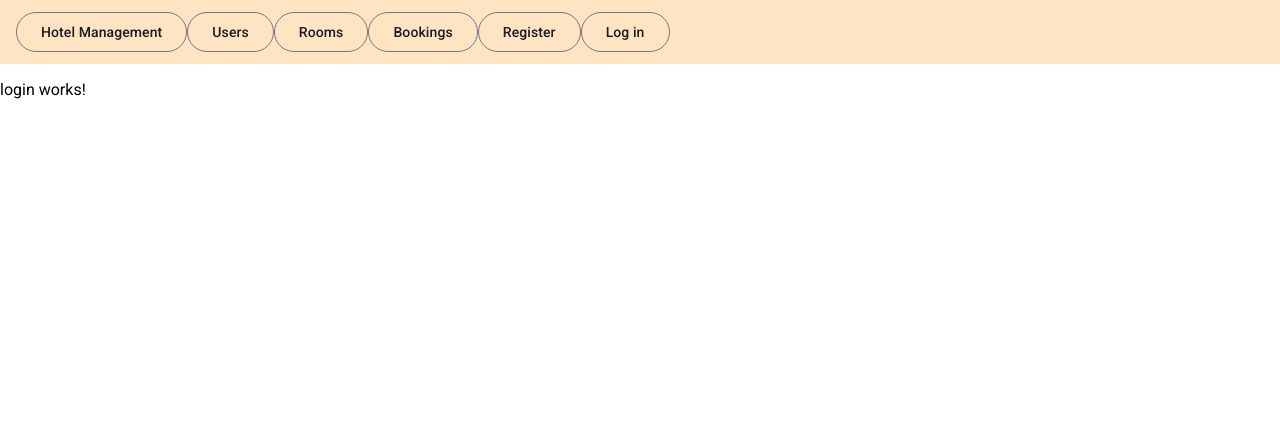
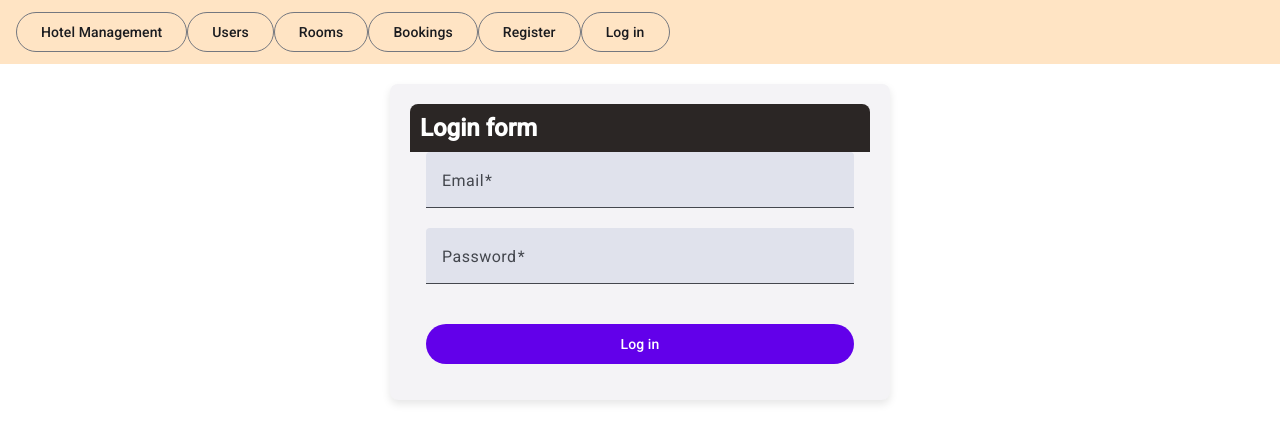
Before and after one commit to MikalaiRakhman/hotel-management, an Angular app: page /login in a window 1280 px wide. Shown: the top 442 px of the page. Built offline with nearby package versions, Linux system fonts and the light colour scheme.

Commit message:
Added async login() to the auth.service, created new ilogin-request.ts interface, added code to login.component

```diff
--- a/src/app/auth/login/login.component.css
+++ b/src/app/auth/login/login.component.css
@@ -0,0 +1,52 @@
+.login-card {
+    max-width: 500px;
+    margin: 20px auto;
+    padding: 20px;
+    box-shadow: 0 4px 8px rgba(0, 0, 0, 0.1);
+    border-radius: 8px;
+  }
+
+  .login-card mat-card-header {
+    text-align: center;
+    background-color: #2b2625;
+    color: rgb(255, 255, 255);
+    border-top-left-radius: 8px;
+    border-top-right-radius: 8px;
+    padding: 10px;
+  }
+
+  .login-card mat-card-title {
+    font-size: 24px;
+    font-weight: bold;
+  }
+
+  .login-card mat-card-content {
+    display: flex;
+    flex-direction: column;
+    gap: 10px;
+  }
+
+  mat-form-field {
+    width: 100%;
+  }
+
+  button[mat-raised-button] {
+    width: 100%;
+    margin-top: 20px;
+    padding: 10px;
+    background-color: #6200ea;
+    color: white;
+  }
+
+  button[mat-raised-button]:hover {
+    background-color: #3700b3;
+  }
+
+  mat-error {
+    font-size: 12px;
+    color: red;
+  }
+
+  .spacer {
+    flex: 1;
+  }
--- a/src/app/auth/login/login.component.html
+++ b/src/app/auth/login/login.component.html
@@ -1 +1,22 @@
-<p>login works!</p>
+<mat-card class="login-card">
+    <mat-card-header>
+      <mat-card-title>Login form</mat-card-title>
+    </mat-card-header>
+    <mat-card-content>
+      <form [formGroup]="loginForm" (ngSubmit)="onLogin()">
+        <mat-form-field appearance="fill">
+          <mat-label>Email</mat-label>
+          <input matInput formControlName="email" required />
+          <mat-error *ngIf="loginForm.get('email')?.hasError('required')">Email is required.</mat-error>
+          <mat-error *ngIf="loginForm.get('email')?.hasError('email')">Email must be in a valid format.</mat-error>
+        </mat-form-field>
+        <mat-form-field appearance="fill">
+            <mat-label>Password</mat-label>
+            <input matInput formControlName="password" required />
+            <mat-error *ngIf="loginForm.get('password')?.hasError('required')">Password is required.</mat-error>
+            <mat-error *ngIf="loginForm.get('password')?.hasError('minLength')">Password must be at least 6 characters.</mat-error>
+        </mat-form-field>
+        <button mat-raised-button color="primary" type="submit" [disabled]="loginForm.invalid">Log in</button>
+      </form>
+    </mat-card-content>
+  </mat-card>
--- a/src/app/auth/login/login.component.ts
+++ b/src/app/auth/login/login.component.ts
@@ -1,11 +1,49 @@
-import { Component } from '@angular/core';
+import { Component, inject } from '@angular/core';
+import { CommonModule } from '@angular/common';
+import { FormBuilder, FormGroup, ReactiveFormsModule, Validators } from '@angular/forms';
+import { MatInputModule } from '@angular/material/input';
+import { MatFormFieldModule } from '@angular/material/form-field';
+import { MatButtonModule } from '@angular/material/button';
+import { MatIconModule } from '@angular/material/icon';
+import { MatCardModule } from '@angular/material/card';
+import { AuthService } from '../../services/auth-service/auth.service';
+import { Router } from '@angular/router';
+import { ILoginRequest } from '../../interfaces/ilogin-request';
 
 @Component({
   selector: 'app-login',
-  imports: [],
+  imports: [CommonModule, ReactiveFormsModule, MatInputModule, MatFormFieldModule, MatButtonModule, MatIconModule, MatCardModule],
   templateUrl: './login.component.html',
   styleUrl: './login.component.css'
 })
+
 export class LoginComponent {
+    loginForm: FormGroup;
+    private fb = inject(FormBuilder);
+    private authService = inject(AuthService);
+    private router = inject(Router);
 
+    constructor() {
+        this.loginForm = this.fb.group({
+            email: ['', [Validators.required, Validators.email]],
+            password: ['', [Validators.required, Validators.minLength(6)]],
+        });
+    }
+
+    async onLogin(): Promise<void> {
+      if(this.loginForm.valid) {
+        const formValues: ILoginRequest = this.loginForm.value;
+
+        try {
+          const response = await this.authService.login(formValues).then(response => localStorage.setItem('authToken', response.token));
+          console.log('Login successful', response);
+          this.router.navigate(['']);
+        } catch (error) {
+          console.error('Login error', error);
+        }
+      }
+      else {
+        console.warn('Form is invalid');
+      }
+    }
 }
--- /dev/null
+++ b/src/app/interfaces/ilogin-request.ts
@@ -0,0 +1,4 @@
+export interface ILoginRequest {
+  email: string;
+  password: string;
+}
--- a/src/app/services/auth-service/auth.service.ts
+++ b/src/app/services/auth-service/auth.service.ts
@@ -3,6 +3,7 @@ import { ApiConfigService } from '../api-config/api-config.service';
 import { HttpClient } from '@angular/common/http';
 import { IRegisterRequest } from '../../interfaces/iregister-request';
 import { firstValueFrom } from 'rxjs';
+import { ILoginRequest } from '../../interfaces/ilogin-request';
 
 @Injectable({
   providedIn: 'root'
@@ -19,4 +20,13 @@ export class AuthService {
       throw error;
     }
   }
+
+  async login(userData: ILoginRequest) {
+    try {
+    return await firstValueFrom(this.http.post<{token: string, refreshToken: string}>(`${this.config.apiAuthLoginUrl}`, userData));
+    } catch (error) {
+      console.error('Login error',error);
+      throw error;
+    }
+  }
 }
```
